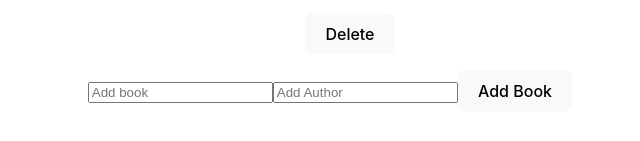
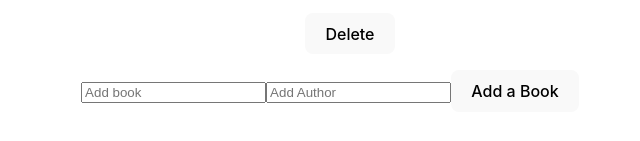
Before and after one commit to ctokoli/BookStore-With-React, a React (Create React App) app: page / in a window 1280 px wide. Shown: the part 887-1028 px from the top of the page, without its empty margins (310-950 px from the left). Built offline with nearby package versions, Linux system fonts and the light colour scheme.

Commit message:
Update BookForm.js

```diff
--- a/src/components/BookForm.js
+++ b/src/components/BookForm.js
@@ -2,7 +2,7 @@
   <form>
     <input type="input" placeholder="Add book" />
     <input type="input" placeholder="Add Author" />
-    <button type="submit">Add Book</button>
+    <button type="submit">Add a Book</button>
   </form>
 );
 
```
